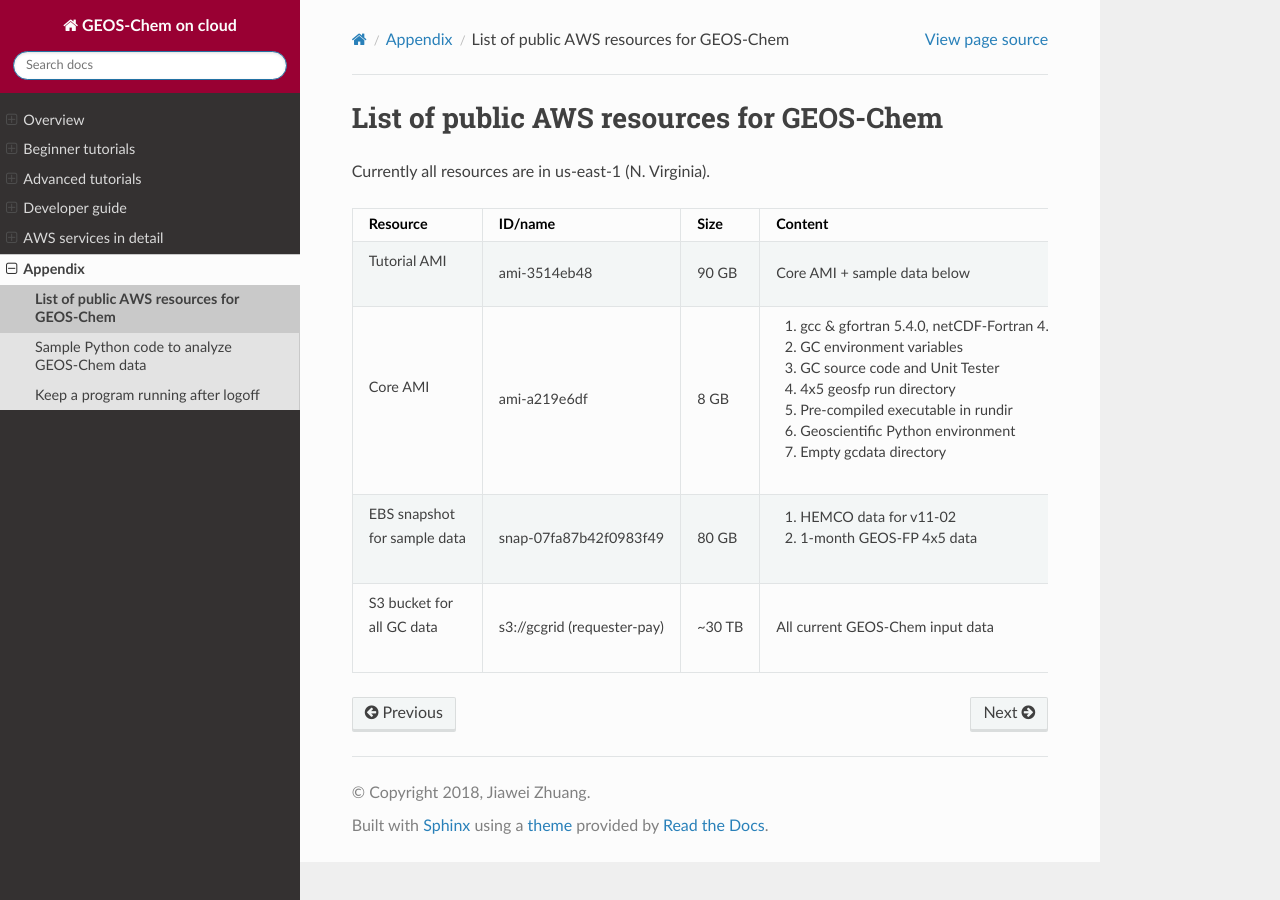
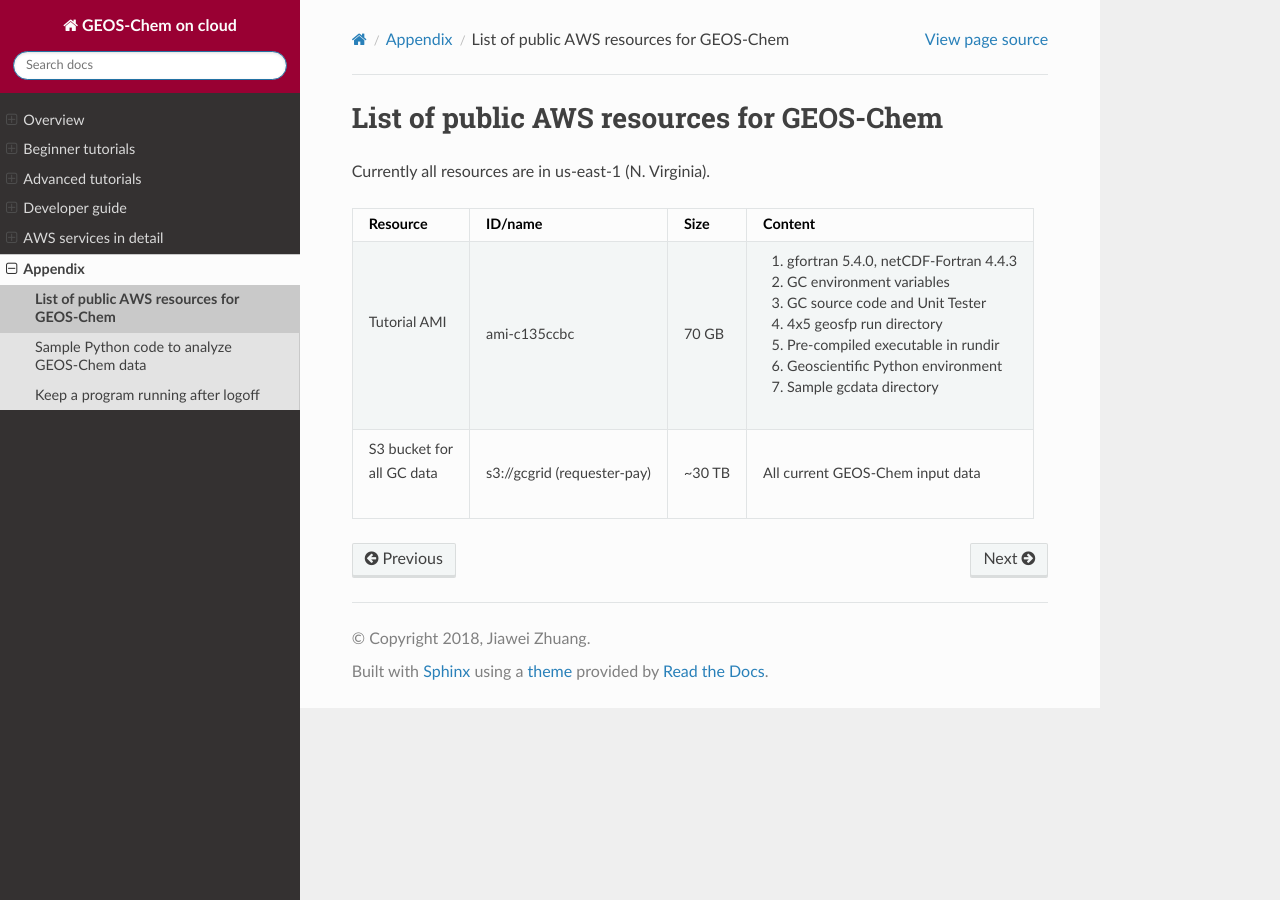
Before and after one commit to geoschem/geos-chem-cloud, a Sphinx documentation site: the page built from doc/source/chapter06_appendix/aws-resources-for-gc.rst, in a window 1280 px wide. Built offline with Sphinx 7.4.7 and the Read the Docs theme 2.0.0, drawn with Linux system fonts in a browser that asks for light colours.

Commit message:
Update AWS resources list

```diff
--- a/doc/source/chapter06_appendix/aws-resources-for-gc.rst
+++ b/doc/source/chapter06_appendix/aws-resources-for-gc.rst
@@ -6,10 +6,8 @@ Currently all resources are in us-east-1 (N. Virginia).
 +-------------------+------------------------+----------+----------------------------------+
 | Resource          | ID/name                | Size     | Content                          |
 +===================+========================+==========+==================================+
-|| Tutorial AMI     | ami-3514eb48           | 90 GB    | Core AMI + sample data below     |
-|                   |                        |          |                                  |
-+-------------------+------------------------+----------+----------------------------------+
-|| Core AMI         | ami-a219e6df           | 8 GB     | 1. gcc & gfortran 5.4.0,         |
+|| Tutorial AMI     | ami-c135ccbc           | 70 GB    |                                  |
+|                   |                        |          | 1. gfortran 5.4.0,               |
 |                   |                        |          |    netCDF-Fortran 4.4.3          |
 |                   |                        |          | 2. GC environment variables      |
 |                   |                        |          | 3. GC source code and Unit Tester|
@@ -18,10 +16,7 @@ Currently all resources are in us-east-1 (N. Virginia).
 |                   |                        |          |    in rundir                     |
 |                   |                        |          | 6. Geoscientific Python          |
 |                   |                        |          |    environment                   |
-|                   |                        |          | 7. Empty gcdata directory        |
-+-------------------+------------------------+----------+----------------------------------+
-|| EBS snapshot     | snap-07fa87b42f0983f49 | 80 GB    | 1. HEMCO data for v11-02         |
-|| for sample data  |                        |          | 2. 1-month GEOS-FP 4x5 data      |
+|                   |                        |          | 7. Sample gcdata directory       |
 +-------------------+------------------------+----------+----------------------------------+
 || S3 bucket for    | s3://gcgrid            | ~30 TB   | All current GEOS-Chem input data |
 || all GC data      | (requester-pay)        |          |                                  |
```
